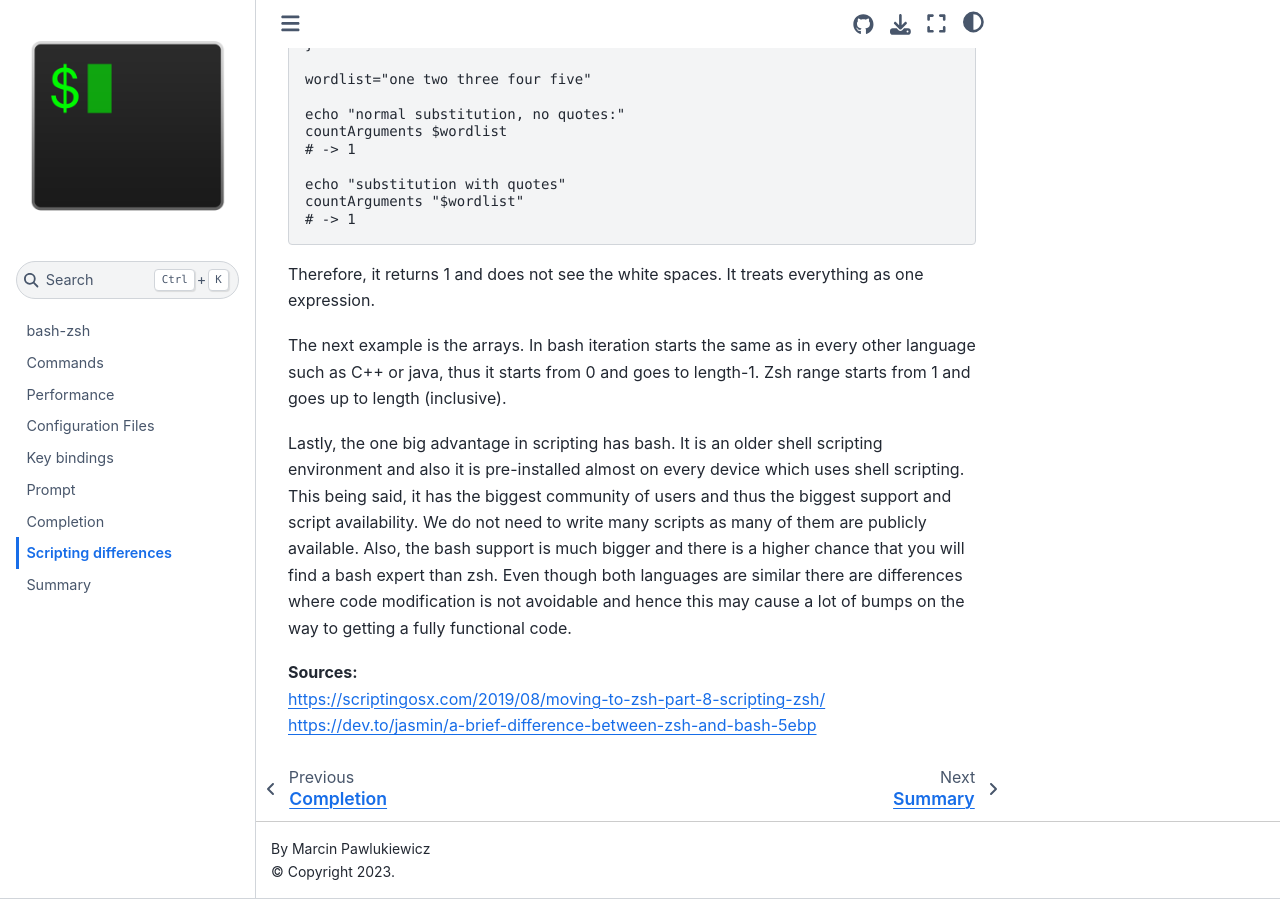
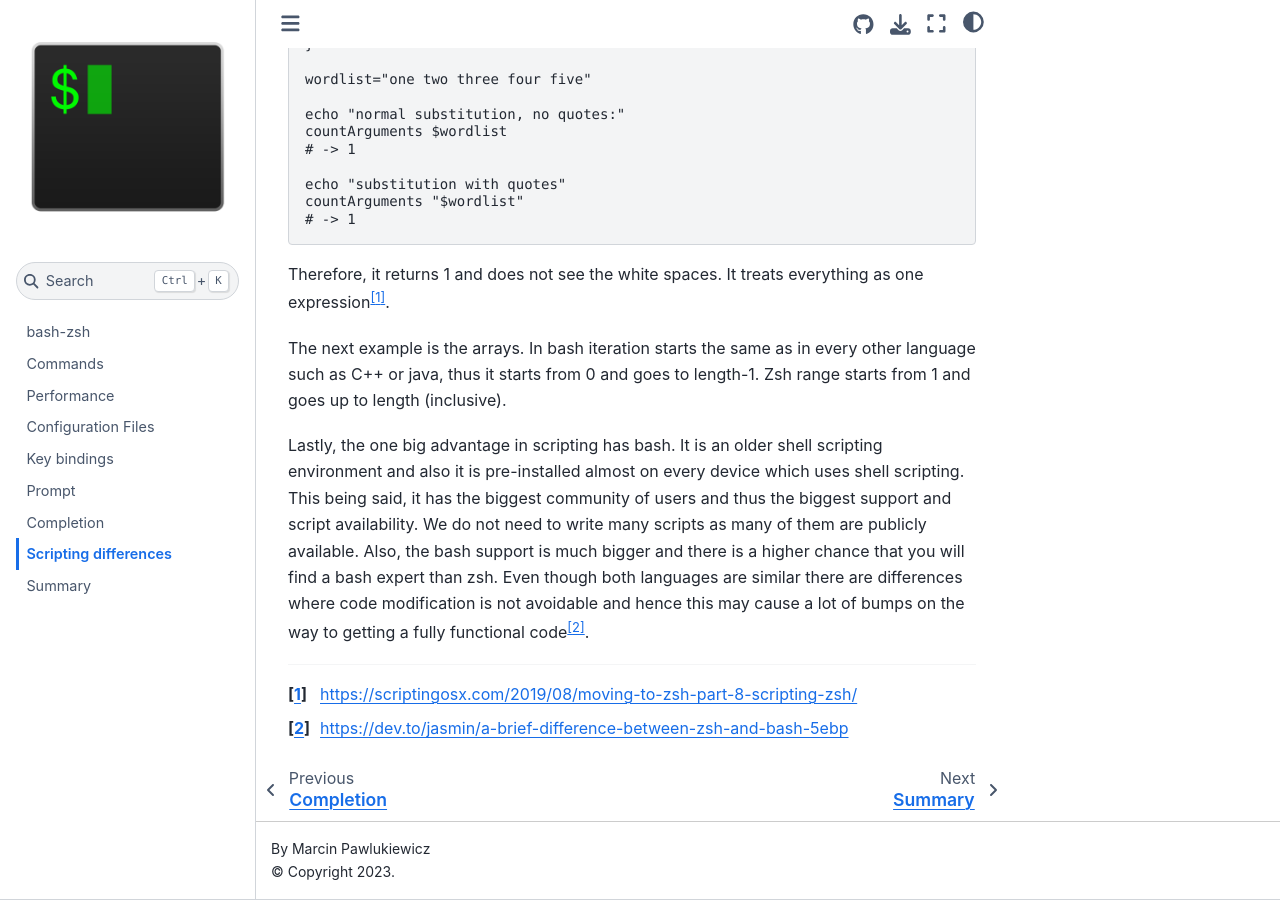
Before and after one commit to marcinpawlukiewicz/bash-zsh, a Jupyter Book: the page built from scripting_differences.md, in a window 1280 px wide and 900 px high, scrolled down 720 px. Built offline with Jupyter Book 1.0.4 settings and Sphinx 7.4.7 and the Sphinx Book theme 1.1.4, drawn with Linux system fonts in a browser that asks for light colours.

Commit message:
Update scripting_differences.md

````diff
--- a/scripting_differences.md
+++ b/scripting_differences.md
@@ -38,12 +38,11 @@ echo "substitution with quotes"
 countArguments "$wordlist"
 # -> 1
 ```
-Therefore, it returns 1 and does not see the white spaces. It treats everything as one expression.
+Therefore, it returns 1 and does not see the white spaces. It treats everything as one expression[^footnote1].
 
 The next example is the arrays. In bash iteration starts the same as in every other language such as C++ or java, thus it starts from 0 and goes to length-1. Zsh range starts from 1 and goes up to length (inclusive).
 
-Lastly, the one big advantage in scripting has bash. It is an older shell scripting environment and also it is pre-installed almost on every device which uses shell scripting. This being said, it has the biggest community of users and thus the biggest support and script availability. We do not need to write many scripts as many of them are publicly available. Also, the bash support is much bigger and there is a higher chance that you will find a bash expert than zsh. Even though both languages are similar there are differences where code modification is not avoidable and hence this may cause a lot of bumps on the way to getting a fully functional code.
+Lastly, the one big advantage in scripting has bash. It is an older shell scripting environment and also it is pre-installed almost on every device which uses shell scripting. This being said, it has the biggest community of users and thus the biggest support and script availability. We do not need to write many scripts as many of them are publicly available. Also, the bash support is much bigger and there is a higher chance that you will find a bash expert than zsh. Even though both languages are similar there are differences where code modification is not avoidable and hence this may cause a lot of bumps on the way to getting a fully functional code[^footnote2].
 
-**Sources:**
-https://scriptingosx.com/2019/08/moving-to-zsh-part-8-scripting-zsh/
-https://dev.to/jasmin/a-brief-difference-between-zsh-and-bash-5ebp
+[^footnote1]: https://scriptingosx.com/2019/08/moving-to-zsh-part-8-scripting-zsh/
+[^footnote2]: https://dev.to/jasmin/a-brief-difference-between-zsh-and-bash-5ebp
````
